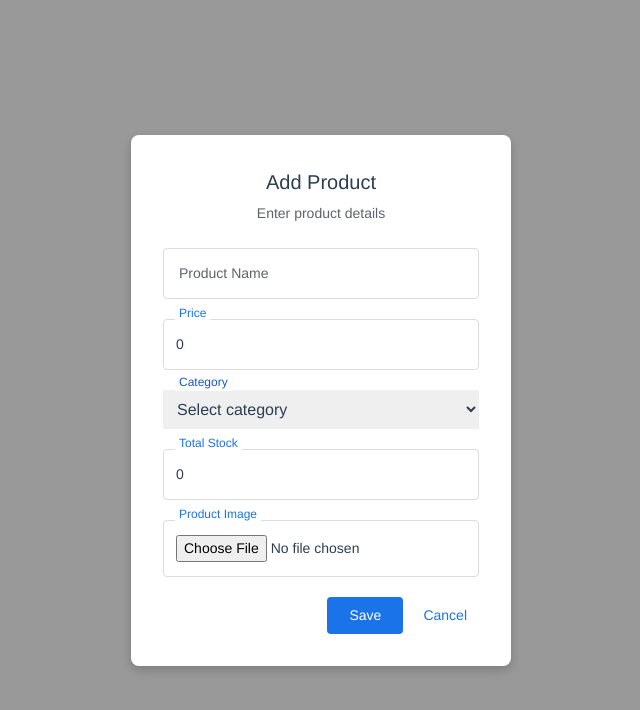
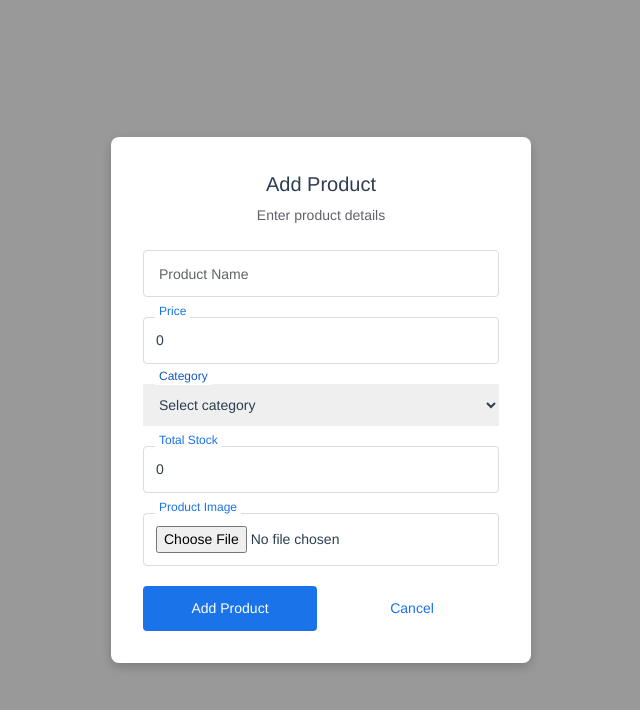
Before and after one commit to prabhprabhakar426/test_folder, a Vue app in the folder frontend/: page /products/addProducts in a window 1280 px wide. Shown: the top 710 px of the page, without its empty margins (319-959 px from the left). Built offline with nearby package versions, Linux system fonts and the light colour scheme.

Commit message:
Add product error handling

```diff
--- a/frontend/src/components/AddProduct.vue
+++ b/frontend/src/components/AddProduct.vue
@@ -4,31 +4,37 @@
 
       <h3 class="title">Add Product</h3>
       <p class="subtitle">Enter product details</p>
+      <p class="error-text" v-if="error.err">{{ error.err }}</p>
+      <p class="success-text" v-if="success">{{ success }}</p>
 
       <form @submit.prevent="addProduct">
 
         <div class="field">
           <input
             type="text"
-            v-model="product.productName"
+            v-model.lazy="product.productName"
             placeholder=" "
             required
+            @blur="validProductName"
           />
           <label>Product Name</label>
+            <p v-if=" productNameError" class="error-text">{{ productNameError }}</p>
         </div>
 
         <div class="field">
           <input
             type="number"
-            v-model.number="product.price"
+            v-model.number.lazy="product.price"
             placeholder=" "
             required
+            @blur="validprice"
           />
           <label>Price</label>
+          <p v-if=" priceError" class="error-text">{{ priceError }}</p>
         </div>
 
         <div class="field">
-          <select v-model="product.category" required>
+          <select v-model.lazy="product.category" required>
             <option disabled value="">Select category</option>
             <option>Electronics</option>
             <option>Stationary</option>
@@ -42,11 +48,13 @@
         <div class="field">
           <input
             type="number"
-            v-model.number="product.totalStock"
+            v-model.number.lazy="product.totalStock"
             placeholder=" "
             required
+            @blur="validStock"
           />
           <label>Total Stock</label>
+          <p v-if=" stockError" class="error-text">{{ stockError }}</p>
         </div>
 
         <div class="field">
@@ -60,8 +68,8 @@
         </div>
 
         <div class="actions">
-          <button type="submit" class="primary-btn">
-            Save
+          <button type="submit" :disabled="showAddButton()" class="primary-btn">
+            Add Product
           </button>
           <button type="button" class="cancel-btn" @click="goBack">
             Cancel
@@ -90,17 +98,54 @@ import { api } from '../utils/interceptor';
               totalStock:0,
               image: null
           },
-          priceError: '',
-          stockError: ''
+          productNameError: "",
+          priceError: "",
+          stockError: "",
+          error:{
+            type: Object,
+            default: () => ({})
+          },
+          success: "",
       }
     },
     methods:{
-
       onImageChange(event) {
         const file = event.target.files[0]
         this.product.image = file
       },
-
+      validProductName(){
+        const regex = /^[a-zA-Z0-9\s]+$/;
+        console.log('validating product name');
+        if(!this.product.productName){
+          this.productNameError = 'Product name is required';
+        } else if(!regex.test(this.product.productName)) {
+          this.productNameError = 'Allowed only letters, numbers and spaces';
+        } else {
+          this.productNameError = "";
+        }
+      },
+      validprice(){
+        console.log('validating price');
+        if(!this.product.price || this.product.price <= 0){
+          this.priceError = 'Price cannot be zero or negative';
+        } else {
+          this.priceError = "";
+        }
+      },
+      validStock(){
+        console.log('validating stock');
+        if(!this.product.totalStock || this.product.totalStock <= 0){
+          this.stockError = 'Stock cannot be zero or negative';
+        } else {
+          this.stockError = "";
+        }
+      },
+      showAddButton(){
+        if(this.productNameError || this.priceError || this.stockError){
+          return true;
+        }
+        return false;
+      },
       async addProduct() {
         if (!this.product.productName ||
         !this.product.price ||
@@ -121,11 +166,13 @@ import { api } from '../utils/interceptor';
           //             Authorization: `Bearer ${localStorage.getItem("authTokens")}`
           //           }
           // });
+          setTimeout(() => {
           this.$router.push('/products');
-
+          }, 1500);
+          this.success = "Product added successfully!";
         } catch (error) {
             console.log(error.name, error.message);
-            throw error;
+            this.error = { err : error.response.data.message || 'Registeration failed' };
         }
       },
       goBack(){
@@ -239,6 +286,12 @@ import { api } from '../utils/interceptor';
   background: #1558c0;
 }
 
+.primary-btn:disabled {
+  background: #878baf;
+  cursor: not-allowed;
+  opacity: 0.6;
+}
+
 .cancel-btn {
   background: none;
   border: none;
@@ -254,4 +307,78 @@ import { api } from '../utils/interceptor';
   background: rgba(26, 115, 232, 0.08);
 }
 
+.error-text {
+  color: #b71c1c;
+  background: #fdecea;
+  padding: 4px 8px;
+  border-radius: 4px;
+  font-size: 13px;
+  margin-top: 6px;
+}
+
+.success-text {
+  color: #2e7d32;
+  background: #e8f5e9;
+  padding: 4px 8px;
+  border-radius: 4px;
+  font-size: 13px;
+  margin-top: 6px;
+}
+
+/* Fluid, media-query-free responsive tweaks */
+.add-product-card {
+  width: min(92%, 420px);
+  max-width: 100%;
+  padding: clamp(1rem, 4vw, 2rem);
+}
+
+.title {
+  font-size: clamp(18px, 2.6vw, 20px);
+}
+
+.subtitle {
+  font-size: clamp(13px, 1.8vw, 14px);
+  margin-bottom: clamp(12px, 2.5vw, 24px);
+}
+
+.field input,
+.field select {
+  padding: 12px;
+  font-size: clamp(14px, 2vw, 14px);
+  box-sizing: border-box;
+}
+
+.field label {
+  left: 12px;
+}
+
+.actions {
+  display: flex;
+  flex-wrap: wrap;
+  gap: 0.5rem;
+  justify-content: flex-end;
+}
+
+.primary-btn,
+.cancel-btn {
+  flex: 1 1 140px;
+  min-width: 120px;
+  padding: clamp(8px, 1.8vw, 12px) 12px;
+}
+/* .primary-btn {
+  background: #1a73e8;
+  color: #fff;
+  border: none;
+  padding: 10px 24px;
+  border-radius: 4px;
+  font-size: 14px;
+  cursor: pointer;
+} */
+
+
+
+.error-text {
+  font-size: clamp(12px, 1.6vw, 13px);
+}
+
 </style>
--- a/frontend/src/components/LoginForm.vue
+++ b/frontend/src/components/LoginForm.vue
@@ -4,7 +4,7 @@
 
       <h2 class="brand">Inventory Management</h2>
 
-      <h3 class="title">Sign in</h3>
+      <h3 class="title">Log into your account</h3>
 
       <form @submit.prevent="handleLogin">
 
@@ -30,7 +30,7 @@
 
         <div class="actions">
           <button type="submit" class="primary-btn">
-            Sign in
+            Log in
           </button>
         </div>
 
--- a/frontend/src/components/RegisterForm.vue
+++ b/frontend/src/components/RegisterForm.vue
@@ -74,7 +74,7 @@
 
         <p class="login-text" v-if="!(canShowLogin || canShowRole)">
           Already have an account?
-          <span @click="$router.push('/login')">Sign in</span>
+          <span @click="$router.push('/login')">Sign Up</span>
         </p>
 
       </form>
--- a/frontend/src/views/Register.vue
+++ b/frontend/src/views/Register.vue
@@ -8,7 +8,7 @@
 <script>
 import { getRole } from '@/utils/auth';
 import RegisterForm from '../components/RegisterForm.vue';
-import axios from 'axios';
+import { api } from '@/utils/interceptor';
 
 export default {
   name: 'RegisterPage',
@@ -33,7 +33,7 @@ export default {
     async addStaff(newStaff){
       // console.log(newStaff)
       try {
-          await axios.post('http://localhost:8080/user/register', newStaff)
+          await api.post('/user/register', newStaff)
           if (this.role) {
             this.$router.push('/users');
           } else {
```
Also changed, not shown: 6 other files (tests, documents, lock files or other folders).
